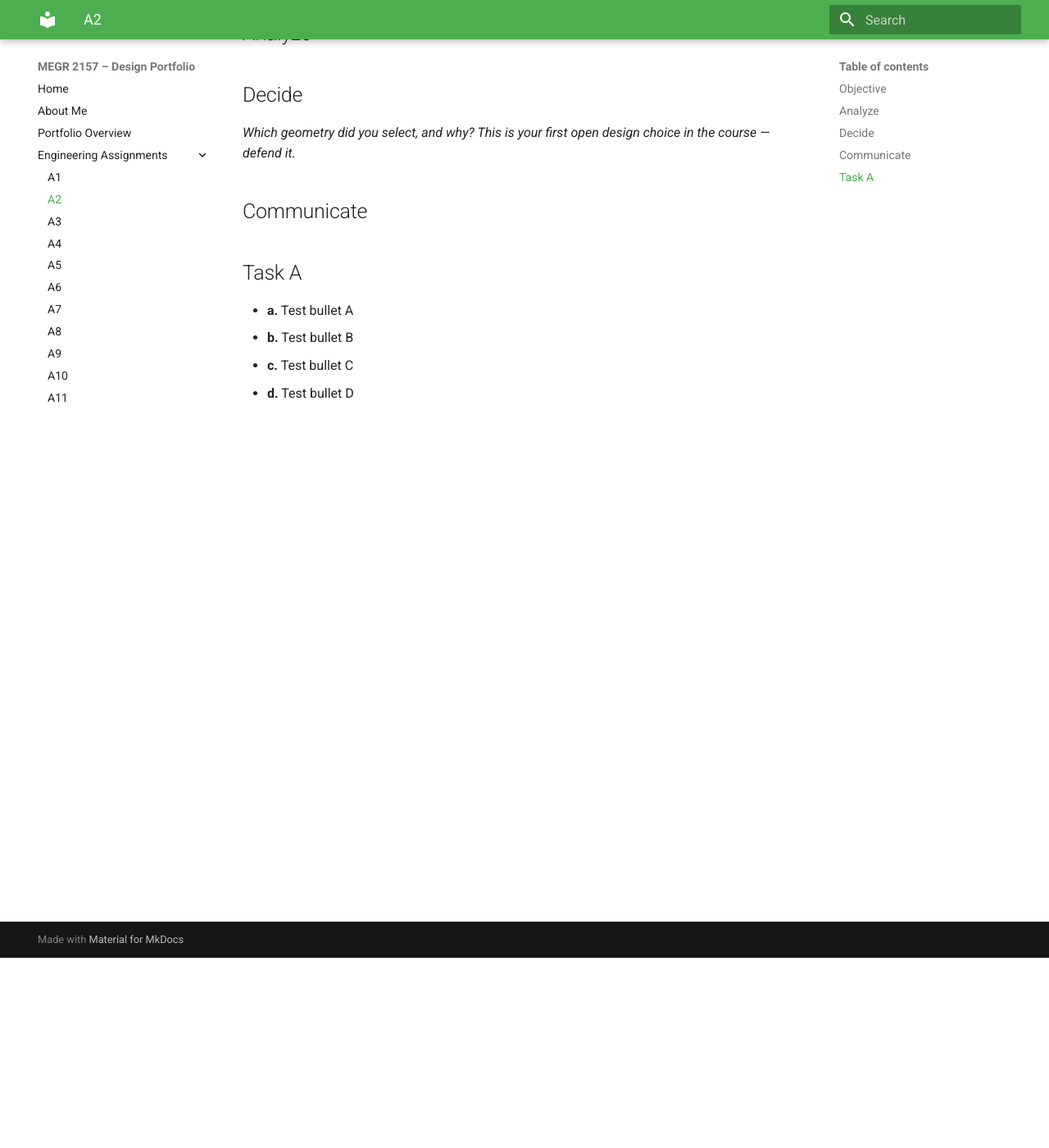
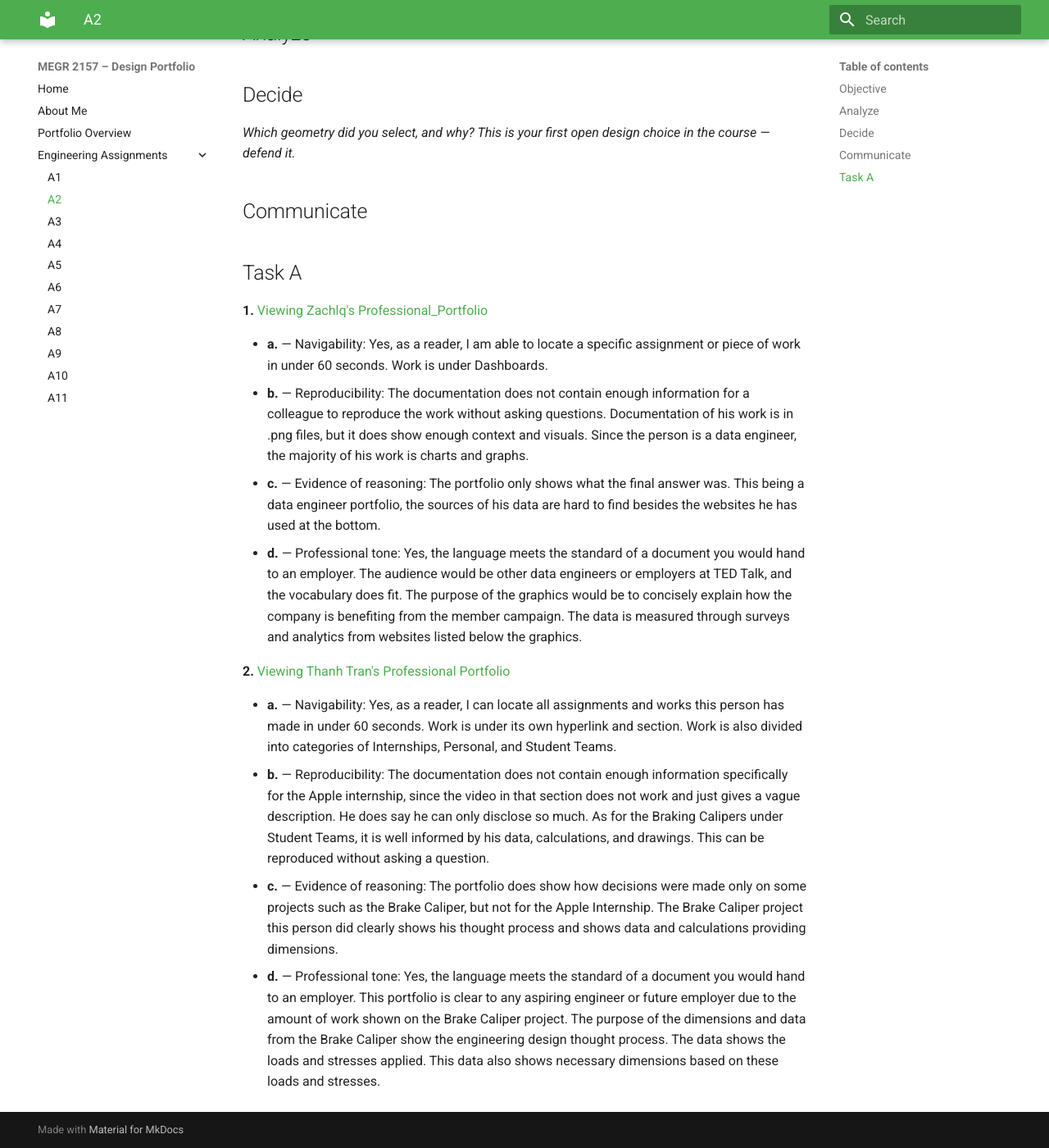
Before and after one commit to smateus0/megr2157-portfolio, an MkDocs documentation site: the page built from docs/assignments/A02/index.md, in a window 1280 px wide and 1400 px high, scrolled down 232 px. Shown: the whole window at 82% size. Built offline with MkDocs 1.6.1 and Material for MkDocs 9.7.7, drawn with Linux system fonts in a browser that asks for light colours.

Commit message:
Update index.md

```diff
--- a/docs/assignments/A02/index.md
+++ b/docs/assignments/A02/index.md
@@ -13,7 +13,16 @@ _Which geometry did you select, and why? This is your first open design choice i
 
 ## Task A
 
-- **a.** Test bullet A
-- **b.** Test bullet B
-- **c.** Test bullet C
-- **d.** Test bullet D
+**1.** [Viewing Zachlq's Professional_Portfolio](https://github.com/Zachlq/Professional_Portfolio/tree/main)
+
+- **a.** — Navigability: Yes, as a reader, I am able to locate a specific assignment or piece of work in under 60 seconds. Work is under Dashboards.
+- **b.** — Reproducibility: The documentation does not contain enough information for a colleague to reproduce the work without asking questions. Documentation of his work is in .png files, but it does show enough context and visuals. Since the person is a data engineer, the majority of his work is charts and graphs.
+- **c.** — Evidence of reasoning: The portfolio only shows what the final answer was. This being a data engineer portfolio, the sources of his data are hard to find besides the websites he has used at the bottom.
+- **d.** — Professional tone: Yes, the language meets the standard of a document you would hand to an employer. The audience would be other data engineers or employers at TED Talk, and the vocabulary does fit. The purpose of the graphics would be to concisely explain how the company is benefiting from the member campaign. The data is measured through surveys and analytics from websites listed below the graphics.
+
+**2.** [Viewing Thanh Tran's Professional Portfolio](https://thanhvtran.com/)
+
+- **a.** — Navigability: Yes, as a reader, I can locate all assignments and works this person has made in under 60 seconds. Work is under its own hyperlink and section. Work is also divided into categories of Internships, Personal, and Student Teams.
+- **b.** — Reproducibility: The documentation does not contain enough information specifically for the Apple internship, since the video in that section does not work and just gives a vague description. He does say he can only disclose so much. As for the Braking Calipers under Student Teams, it is well informed by his data, calculations, and drawings. This can be reproduced without asking a question.
+- **c.** — Evidence of reasoning: The portfolio does show how decisions were made only on some projects such as the Brake Caliper, but not for the Apple Internship. The Brake Caliper project this person did clearly shows his thought process and shows data and calculations providing dimensions.
+- **d.** — Professional tone: Yes, the language meets the standard of a document you would hand to an employer. This portfolio is clear to any aspiring engineer or future employer due to the amount of work shown on the Brake Caliper project. The purpose of the dimensions and data from the Brake Caliper show the engineering design thought process. The data shows the loads and stresses applied. This data also shows necessary dimensions based on these loads and stresses.
```
